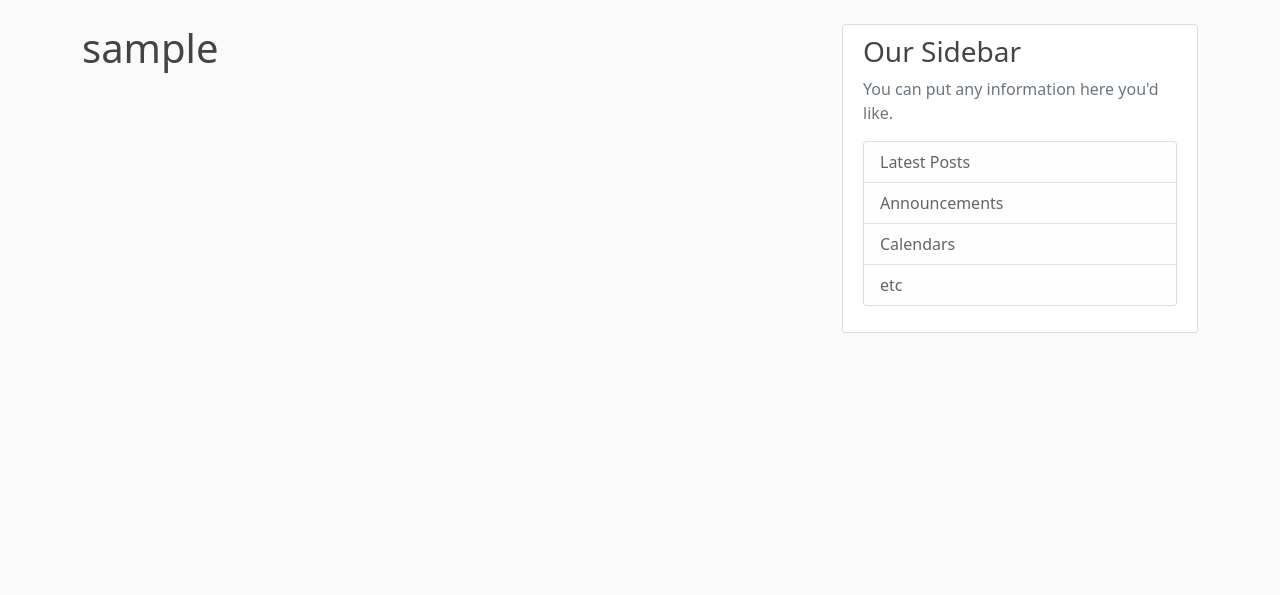
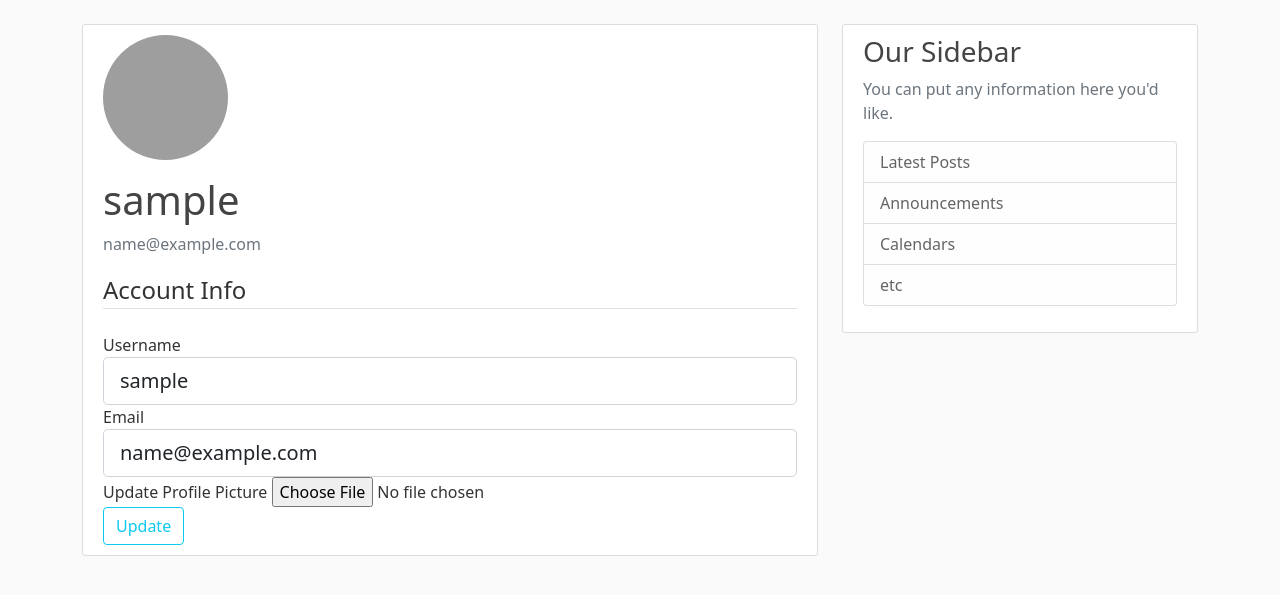
Before and after one commit to lflores0214/FlaskBlog, a Flask app: page /account in a window 1280 px wide. Shown: the part 56-651 px from the top of the page. Run offline with Flask 2, Linux system fonts and the light colour scheme; the visitor is signed in with stand-in values (Sample User, id 1); data comes from the database, SQL or seed files in the repository; some libraries are stand-ins or nearby versions; grey boxes are pictures that could not be loaded.

Commit message:
added a method to save profile pictures & update account info

```diff
--- a/flaskblog/routes.py
+++ b/flaskblog/routes.py
@@ -1,6 +1,9 @@
+import secrets
+import os
+from PIL import Image
 from flask import render_template, url_for, flash, redirect, request
 from flaskblog import app, db, bcrypt
-from flaskblog.forms import LoginForm, RegistrationForm
+from flaskblog.forms import LoginForm, RegistrationForm, UpdateAccountForm
 from flaskblog.models import User, Post
 from flask_login import login_user, logout_user, current_user, login_required
 
@@ -82,7 +85,43 @@ def logout():
     return redirect(url_for('home'))
 
 
-@app.route('/account')
+def save_picture(form_picture):
+    random_hex = secrets.token_hex(8)
+    _, f_ext = os.path.splitext(form_picture.filename)
+    picture_fn = random_hex + f_ext
+    picture_path = os.path.join(
+        app.root_path, 'static/profile_pics/' + picture_fn)
+
+    output_size = (125, 125)
+    i = Image.open(form_picture)
+    i.thumbnail(output_size)
+    i.save(picture_path)
+
+
+    return picture_fn
+
+
+@app.route('/account', methods=['GET', 'POST'])
 @login_required
 def account():
-    return render_template('account.html', title="Account")
+    form = UpdateAccountForm()
+    if form.validate_on_submit():
+        if form.picture.data:
+            picture_file = save_picture(form.picture.data)
+            current_user.image_file = picture_file
+        current_user.username = form.username.data
+        current_user.email = form.email.data
+        db.session.commit()
+        flash('Your account has been updated', 'success')
+        return redirect(url_for('account'))
+    elif request.method == 'GET':
+        form.username.data = current_user.username
+        form.email.data = current_user.email
+
+    image_file = url_for(
+        'static', filename='profile_pics/' + current_user.image_file)
+
+    return render_template('account.html',
+                           title="Account",
+                           image_file=image_file,
+                           form=form)
--- a/flaskblog/templates/account.html
+++ b/flaskblog/templates/account.html
@@ -1,3 +1,57 @@
-{% extends "layout.html" %} {% block content %}
-<h1>{{current_user.username}}</h1>
+{% extends "layout.html" %}
+{% block content %}
+    <div class="content-section">
+      <div class="media">
+        <img class="rounded-circle account-img" src="{{ image_file }}">
+        <div class="media-body">
+          <h2 class="account-heading">{{ current_user.username }}</h2>
+          <p class="text-secondary">{{ current_user.email }}</p>
+        </div>
+      </div>
+        <form method="POST" action="" enctype="multipart/form-data">
+            {{ form.hidden_tag() }}
+            <fieldset class="form-group">
+                <legend class="border-bottom mb-4">Account Info</legend>
+                <div class="form-group">
+                    {{ form.username.label(class="form-control-label") }}
+
+                    {% if form.username.errors %}
+                        {{ form.username(class="form-control form-control-lg is-invalid") }}
+                        <div class="invalid-feedback">
+                            {% for error in form.username.errors %}
+                                <span>{{ error }}</span>
+                            {% endfor %}
+                        </div>
+                    {% else %}
+                        {{ form.username(class="form-control form-control-lg") }}
+                    {% endif %}
+                </div>
+                <div class="form-group">
+                    {{ form.email.label(class="form-control-label") }}
+                    {% if form.email.errors %}
+                        {{ form.email(class="form-control form-control-lg is-invalid") }}
+                        <div class="invalid-feedback">
+                            {% for error in form.email.errors %}
+                                <span>{{ error }}</span>
+                            {% endfor %}
+                        </div>
+                    {% else %}
+                        {{ form.email(class="form-control form-control-lg") }}
+                    {% endif %}
+                </div>
+                <div class="form-group">
+                    {{ form.picture.label() }}
+                    {{ form.picture(class="form-control-file") }}
+                    {% if form.picture.errors %}
+                        {% for error in form.picture.errors %}
+                            <span class="text-danger">{{ error }}</span></br>
+                        {% endfor %}
+                    {% endif %}
+                </div>
+            </fieldset>
+            <div class="form-group">
+                {{ form.submit(class="btn btn-outline-info") }}
+            </div>
+        </form>
+    </div>
 {% endblock content %}
```
